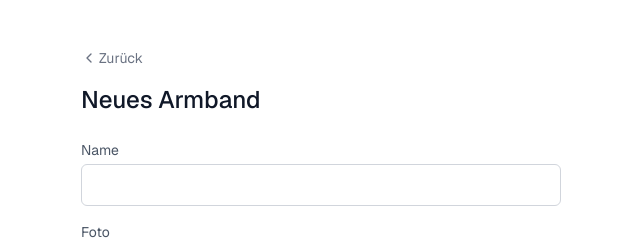
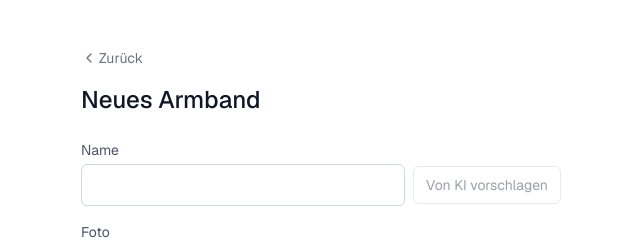
Before and after one commit to leon-glitch-cloud/AMETHYST, a Next.js app: page /bracelets/new in a window 1280 px wide. Shown: the top 244 px of the page, without its empty margins (319-959 px from the left). Built offline with nearby package versions, Linux system fonts and the light colour scheme.

Commit message:
feat: Armbandnamen per KI aus Foto vorschlagen lassen
Beim Anlegen eines neuen Armbands kann jetzt, sobald ein Foto ausgewaehlt
wurde, ueber "Von KI vorschlagen" ein Produktname anhand von Farben/Stil
des Fotos generiert werden (Claude Vision, JSON-Schema-Antwort).

```diff
--- /dev/null
+++ b/app/bracelets/_components/bracelet-basics-fields.tsx
@@ -0,0 +1,30 @@
+"use client";
+
+import { useState } from "react";
+import { FileUploadField } from "@/app/_components/file-upload-field";
+import { BraceletNameField } from "@/app/bracelets/_components/bracelet-name-field";
+
+export function BraceletBasicsFields({
+  defaultName,
+  photoFieldLabelSuffix = "",
+}: {
+  defaultName?: string;
+  photoFieldLabelSuffix?: string;
+}) {
+  const [photoFile, setPhotoFile] = useState<File | null>(null);
+
+  return (
+    <>
+      <BraceletNameField defaultValue={defaultName} photoFile={photoFile} />
+
+      <FileUploadField
+        id="photo"
+        name="photo"
+        label={`Foto${photoFieldLabelSuffix}`}
+        buttonLabel={photoFieldLabelSuffix ? "Foto ersetzen" : "Foto hinzufügen"}
+        accept="image/*"
+        onChange={(event) => setPhotoFile(event.target.files?.[0] ?? null)}
+      />
+    </>
+  );
+}
--- /dev/null
+++ b/app/bracelets/_components/bracelet-name-field.tsx
@@ -0,0 +1,69 @@
+"use client";
+
+import { useRef, useState, useTransition } from "react";
+import { suggestBraceletNameFromPhoto } from "@/app/bracelets/actions";
+import { AmethystSpinner } from "@/app/_components/amethyst-spinner";
+
+export function BraceletNameField({
+  defaultValue,
+  photoFile,
+}: {
+  defaultValue?: string;
+  photoFile: File | null;
+}) {
+  const inputRef = useRef<HTMLInputElement>(null);
+  const [suggestError, setSuggestError] = useState<string | null>(null);
+  const [isSuggesting, startSuggesting] = useTransition();
+
+  function handleSuggest() {
+    if (!photoFile) {
+      setSuggestError("Bitte zuerst ein Foto auswählen.");
+      return;
+    }
+
+    setSuggestError(null);
+    startSuggesting(async () => {
+      const formData = new FormData();
+      formData.set("photo", photoFile);
+      const result = await suggestBraceletNameFromPhoto(formData);
+      if (!result.ok) {
+        setSuggestError(result.message);
+        return;
+      }
+      if (inputRef.current) {
+        inputRef.current.value = result.name;
+      }
+    });
+  }
+
+  return (
+    <div>
+      <label className="mb-1 block text-sm text-gray-600" htmlFor="name">
+        Name
+      </label>
+      <div className="flex items-center gap-2">
+        <input
+          ref={inputRef}
+          id="name"
+          name="name"
+          type="text"
+          required
+          defaultValue={defaultValue}
+          className="w-full rounded-md border border-gray-300 px-3 py-2 text-gray-900 outline-none focus:border-gray-500"
+        />
+        <button
+          type="button"
+          onClick={handleSuggest}
+          disabled={isSuggesting || !photoFile}
+          className="inline-flex shrink-0 items-center gap-2 rounded-md border border-gray-300 px-3 py-2 text-sm text-gray-700 transition hover:bg-gray-50 disabled:cursor-not-allowed disabled:opacity-50"
+        >
+          {isSuggesting && <AmethystSpinner size={14} />}
+          {isSuggesting ? "…" : "Von KI vorschlagen"}
+        </button>
+      </div>
+      {suggestError && (
+        <p className="mt-1 text-sm text-gray-500">{suggestError}</p>
+      )}
+    </div>
+  );
+}
--- a/app/bracelets/actions.ts
+++ b/app/bracelets/actions.ts
@@ -152,6 +152,88 @@ export async function createBracelet(formData: FormData) {
       ? `/bracelets/${id}?error=${encodeURIComponent(beadDetectionError)}`
       : `/bracelets/${id}`
   );
+}
+
+type SuggestBraceletNameResult =
+  | { ok: true; name: string }
+  | { ok: false; message: string };
+
+const BRACELET_NAME_SCHEMA = {
+  type: "object",
+  properties: {
+    name: {
+      type: "string",
+      description:
+        'Kurzer, einprägsamer deutscher Produktname für das Armband, basierend auf Farben/Stil des Fotos (z. B. "Orange-Blau" oder ein passendes Stimmungswort). Maximal 3-4 Wörter, keine Anführungszeichen, das Wort "Armband" nicht mit einschließen.',
+    },
+  },
+  required: ["name"],
+  additionalProperties: false,
+} as const;
+
+export async function suggestBraceletNameFromPhoto(
+  formData: FormData
+): Promise<SuggestBraceletNameResult> {
+  const photo = formData.get("photo");
+  if (!(photo instanceof File) || photo.size === 0) {
+    return { ok: false, message: "Bitte zuerst ein Foto auswählen" };
+  }
+
+  try {
+    const resizedBytes = await sharp(Buffer.from(await photo.arrayBuffer()))
+      .resize({ width: 1024, height: 1024, fit: "inside", withoutEnlargement: true })
+      .jpeg({ quality: 85 })
+      .toBuffer();
+    const base64 = resizedBytes.toString("base64");
+
+    const client = createClaudeClient();
+    const response = await client.messages.create({
+      model: "claude-sonnet-5",
+      max_tokens: 256,
+      thinking: { type: "disabled" },
+      output_config: {
+        format: { type: "json_schema", schema: BRACELET_NAME_SCHEMA },
+      },
+      messages: [
+        {
+          role: "user",
+          content: [
+            {
+              type: "text",
+              text: "Hier ist das Foto eines handgefertigten Perlenarmbands. Schlage einen kurzen, einprägsamen Produktnamen auf Deutsch vor, der zu Farben/Stil des Armbands passt. Antworte ausschließlich mit dem geforderten JSON.",
+            },
+            {
+              type: "image",
+              source: { type: "base64", media_type: "image/jpeg", data: base64 },
+            },
+          ],
+        },
+      ],
+    });
+
+    if (response.stop_reason === "refusal") {
+      return {
+        ok: false,
+        message: "Die KI konnte keinen Namen vorschlagen (abgelehnt)",
+      };
+    }
+
+    const textBlock = response.content.find((block) => block.type === "text");
+    if (!textBlock || textBlock.type !== "text") {
+      return { ok: false, message: "Keine Antwort von der KI erhalten" };
+    }
+
+    const parsed = JSON.parse(textBlock.text) as { name: string };
+    const name = parsed.name?.trim();
+    if (!name) {
+      return { ok: false, message: "Kein Name erhalten" };
+    }
+
+    return { ok: true, name };
+  } catch (err) {
+    logClaudeError("suggestBraceletNameFromPhoto", err);
+    return { ok: false, message: "Namensvorschlag ist fehlgeschlagen" };
+  }
 }
 
 export async function updateBracelet(id: string, formData: FormData) {
--- a/app/bracelets/new/page.tsx
+++ b/app/bracelets/new/page.tsx
@@ -1,7 +1,6 @@
 import Link from "next/link";
 import { createBracelet } from "@/app/bracelets/actions";
-import { Field } from "@/app/beads/_components/field";
-import { FileUploadField } from "@/app/_components/file-upload-field";
+import { BraceletBasicsFields } from "@/app/bracelets/_components/bracelet-basics-fields";
 import { BackLink } from "@/app/_components/back-link";
 import { SubmitButton } from "@/app/_components/submit-button";
 
@@ -21,15 +20,7 @@ export default async function NewBraceletPage({
       </h1>
 
       <form action={createBracelet} className="space-y-4">
-        <Field label="Name" name="name" required />
-
-        <FileUploadField
-          id="photo"
-          name="photo"
-          label="Foto"
-          buttonLabel="Foto hinzufügen"
-          accept="image/*"
-        />
+        <BraceletBasicsFields />
 
         <label className="flex items-center gap-2 text-sm text-gray-600">
           <input type="checkbox" name="auto_detect_beads" value="yes" />
```
